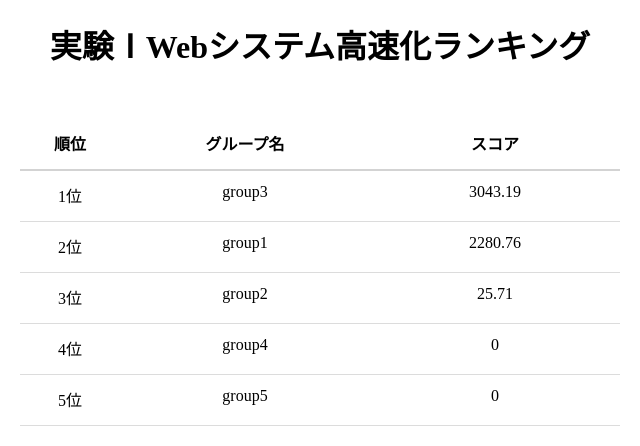
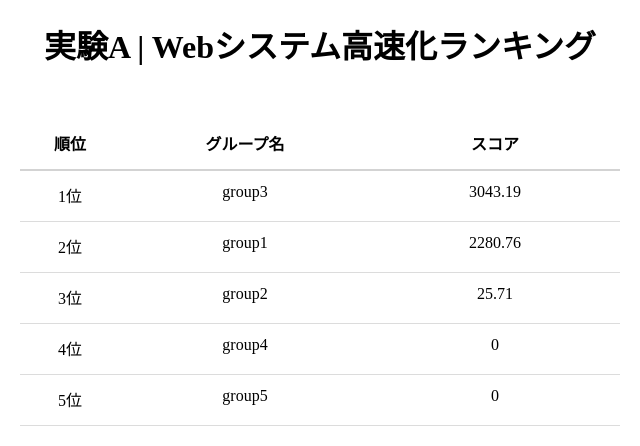
Before and after one commit to Hamaguri-0414/SU-CSexpA-benchmark, a React app: page / in a window 1280 px wide. Shown: the whole page, without its empty margins (320-960 px from the left). Built offline with nearby package versions, Linux system fonts and the light colour scheme.

Commit message:
実験1を実験Aに変更

```diff
--- a/public/index.html
+++ b/public/index.html
@@ -2,7 +2,7 @@
 <html lang="ja">
   <head>
     <meta charset="utf-8">
-    <title>exp1 Ranking</title>
+    <title>実験A | Webシステム高速化ランキング</title>
   </head>
   <body>
     <div id="root"></div>
--- a/src/pages/ranking.js
+++ b/src/pages/ranking.js
@@ -28,7 +28,7 @@ export default class TopPage extends React.Component{
         arr.sort(function(a,b){return(b[1] - a[1]);});
         return (
             <div class="ranking">
-                <h1>実験ⅠWebシステム高速化ランキング</h1>
+                <h1>実験A | Webシステム高速化ランキング</h1>
                 <Column />
                 { arr.map((value, index) =>
                     <Score score={value} rank={index} />
```
Also changed, not shown: benchmarkserver/html/index.html (+2 -2 lines).
